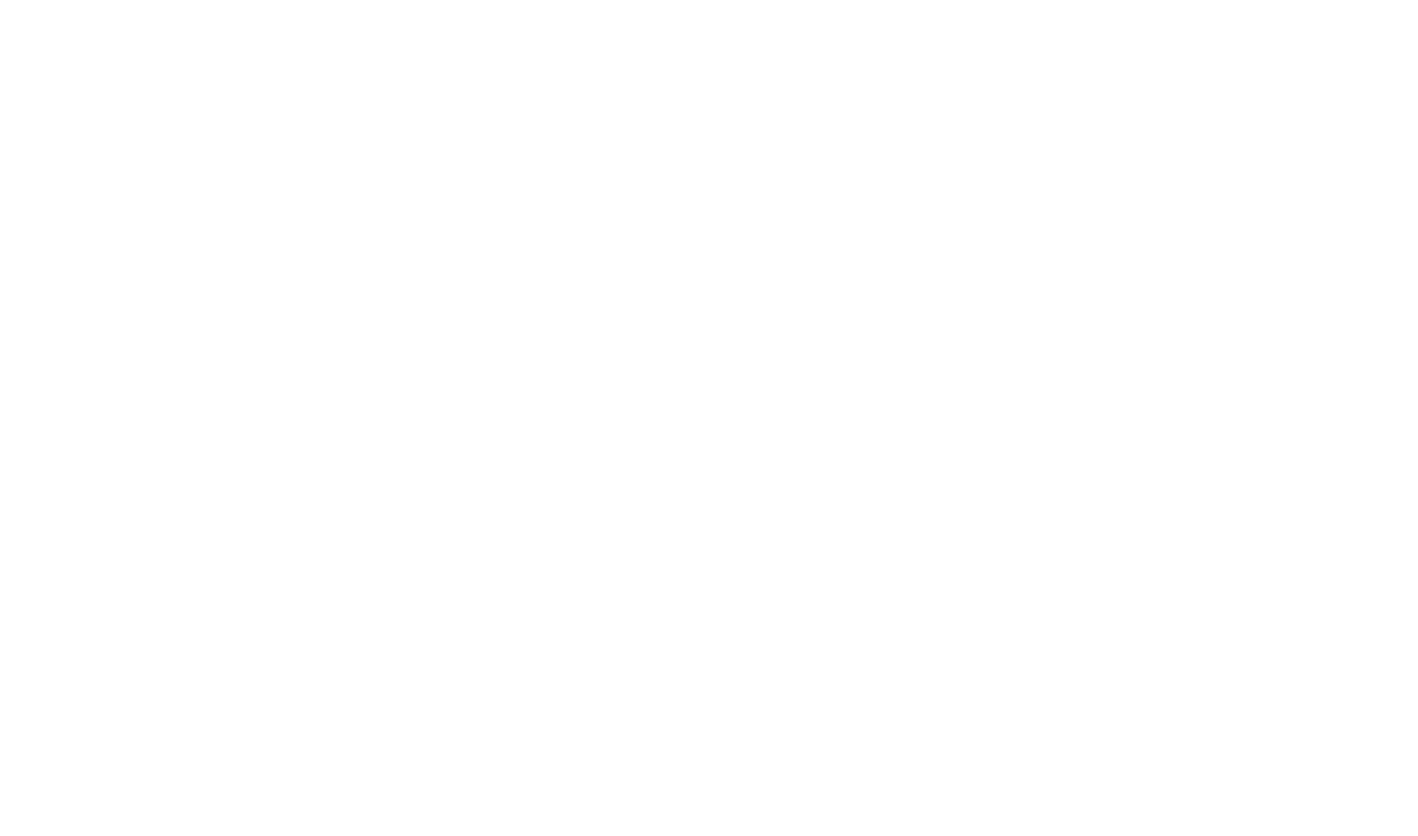
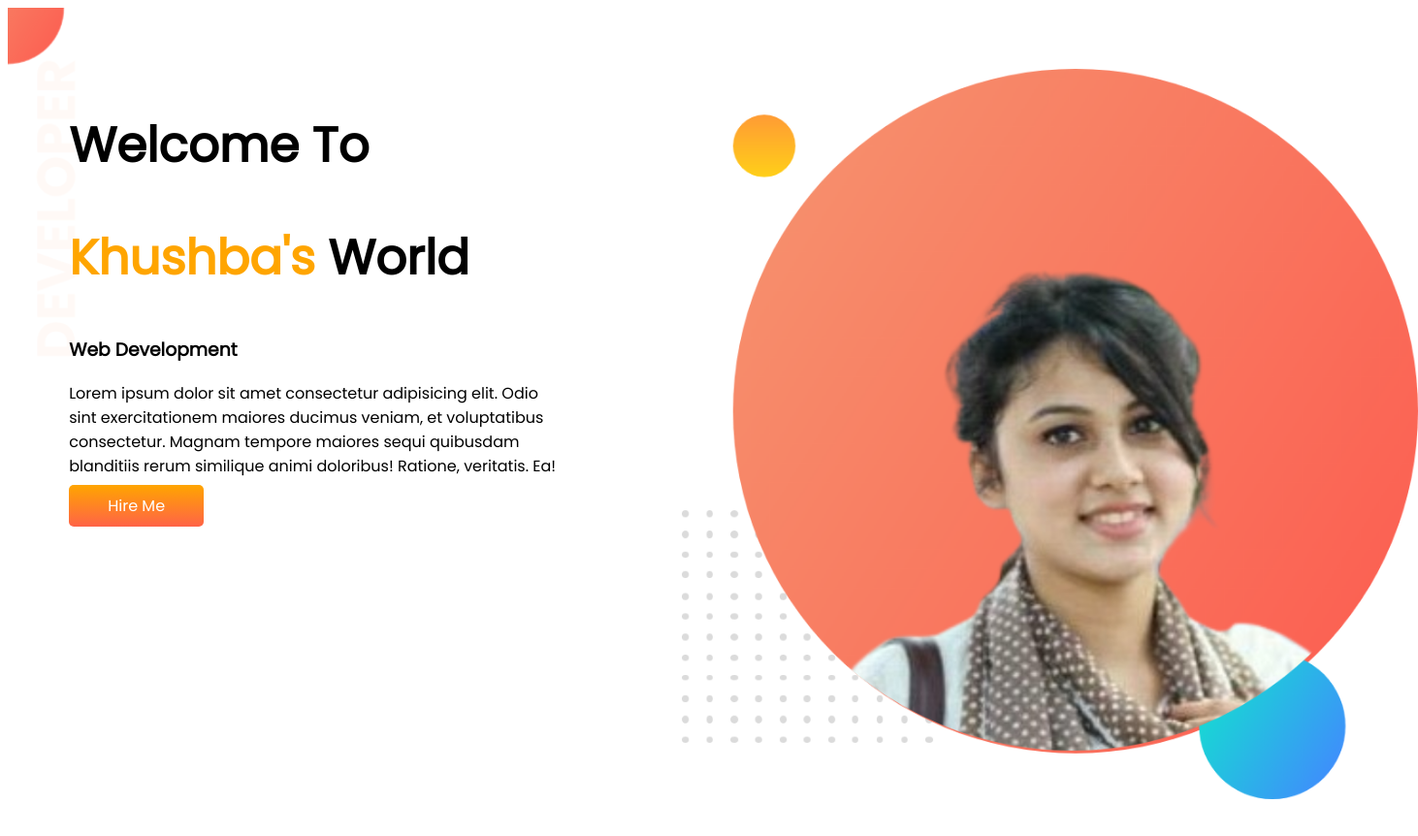
Before and after one commit to Khushba94/developer-portfolio, a plain HTML site: page index.html in a window 1280 px wide. Shown: the whole page at 97% size, 1462 px wide, since content can reach past the window. Before the commit the page ends 800 px from the top, so only its background shows below. Drawn offline with Linux system fonts and the light colour scheme.

Commit message:
About me added

```diff
--- a/index.html
+++ b/index.html
@@ -5,7 +5,36 @@
     <meta http-equiv="X-UA-Compatible" content="IE=edge" />
     <meta name="viewport" content="width=device-width, initial-scale=1.0" />
     <title>Khushba Portfolio</title>
+    <link rel="preconnect" href="https://fonts.googleapis.com" />
+    <link rel="preconnect" href="https://fonts.gstatic.com" crossorigin />
+    <link
+      href="https://fonts.googleapis.com/css2?family=Poppins&display=swap"
+      rel="stylesheet"
+    />
     <link rel="stylesheet" href="style.css" />
   </head>
-  <body></body>
+  <body>
+    <section class="top-banner">
+      <div class="about-info">
+        <h1>Welcome To</h1>
+        <h1><span class="orange-color">Khushba's</span> World</h1>
+        <h3>Web Development</h3>
+        <p>
+          Lorem ipsum dolor sit amet consectetur adipisicing elit. Odio sint
+          exercitationem maiores ducimus veniam, et voluptatibus consectetur.
+          Magnam tempore maiores sequi quibusdam blanditiis rerum similique
+          animi doloribus! Ratione, veritatis. Ea!
+        </p>
+        <a
+          class="link-btn"
+          target="_blank"
+          href="https://www.linkedin.com/in/khushba-ahmed/"
+          >Hire Me</a
+        >
+      </div>
+      <div class="about-info">
+        <img src="/images/khushba.png.png" alt="khusba's image" />
+      </div>
+    </section>
+  </body>
 </html>
--- a/style.css
+++ b/style.css
@@ -0,0 +1,35 @@
+body {
+  font-family: "Poppins", sans-serif;
+}
+h1 {
+  font-size: 50px;
+}
+.orange-color {
+  color: orange;
+}
+button {
+  background-color: orange;
+}
+section {
+  display: flex;
+}
+.about-info {
+  width: 50%;
+  padding: 5%;
+}
+.about-info img {
+  width: 150%;
+}
+.link-btn {
+  background-image: linear-gradient(orange, tomato);
+  color: white;
+  font-weight: 400;
+  text-decoration: none;
+  padding: 10px 40px;
+  border-radius: 5px;
+}
+.top-banner {
+  background-image: url(images/top-banner.png);
+  background-repeat: no-repeat;
+  margin: 0;
+}
```
Also changed, not shown: images/Jhankar-pic-with-bg.png (added), images/dream-bg.png (added), images/exp-bg.png (added), images/jhankar.png (added), images/jhankar2.png (added), images/khushba.png.png (added), images/my-bg.png (added), images/my-bg2.png (added), images/top-banner.png (added).
